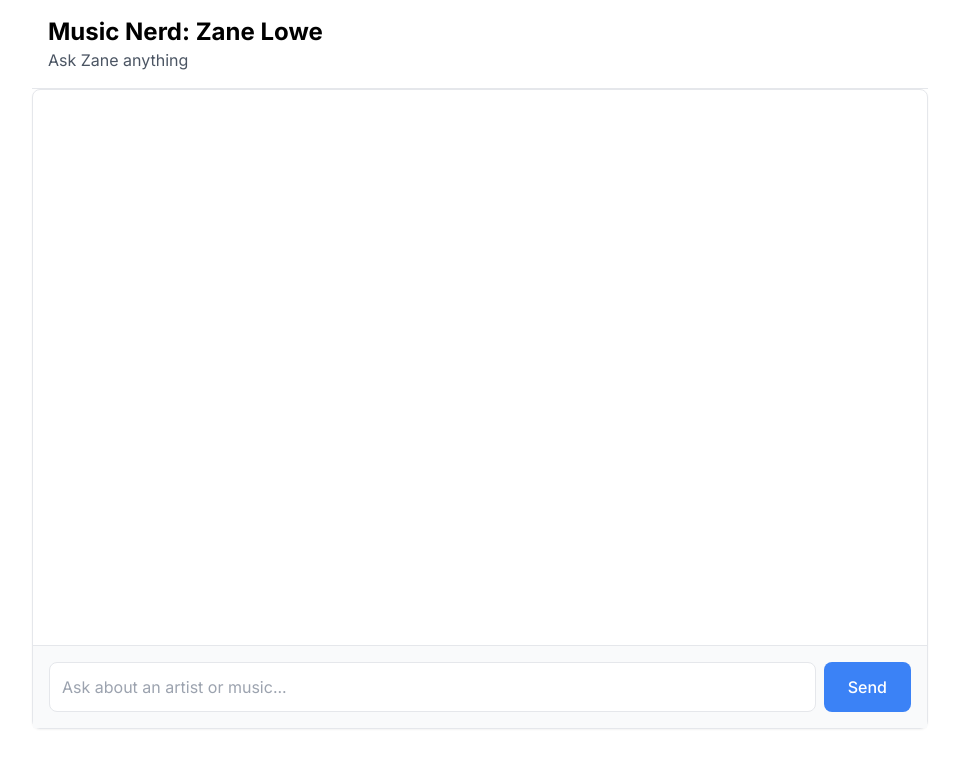
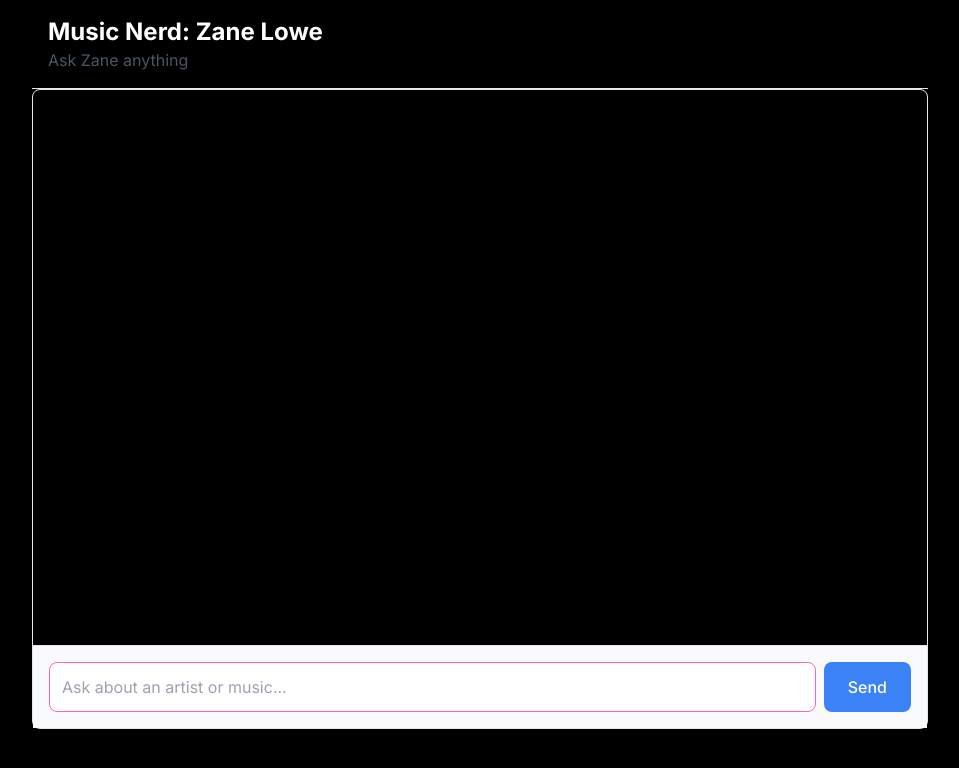
Before and after one commit to p3t3rango/musicnerd3agent, a Next.js app: page / in a window 1280 px wide. Shown: the top 768 px of the page, without its empty margins (160-1119 px from the left). Built offline with nearby package versions, Linux system fonts and the light colour scheme.

Commit message:
Add pink, black, and white theme with updated layout

```diff
--- a/src/app/globals.css
+++ b/src/app/globals.css
@@ -1,3 +1,70 @@
 @tailwind base;
 @tailwind components;
 @tailwind utilities;
+
+:root {
+  --primary-pink: #FF69B4;  /* Hot pink - we can adjust this shade */
+  --secondary-pink: #FFB6C1;  /* Lighter pink for hover states */
+  --background-dark: #000000;
+  --text-white: #FFFFFF;
+  --text-light: #F5F5F5;
+}
+
+body {
+  background-color: var(--background-dark);
+  color: var(--text-white);
+}
+
+/* Base button styling */
+button {
+  background-color: var(--primary-pink);
+  color: var(--text-white);
+  border: none;
+  transition: background-color 0.3s ease;
+}
+
+button:hover {
+  background-color: var(--secondary-pink);
+}
+
+/* Input styling */
+input, textarea {
+  background-color: var(--text-white);
+  color: var(--background-dark);
+  border: 2px solid var(--primary-pink);
+}
+
+input:focus, textarea:focus {
+  outline: none;
+  border-color: var(--secondary-pink);
+  box-shadow: 0 0 5px var(--primary-pink);
+}
+
+/* Link styling */
+a {
+  color: var(--primary-pink);
+  text-decoration: none;
+  transition: color 0.3s ease;
+}
+
+a:hover {
+  color: var(--secondary-pink);
+}
+
+/* Custom scrollbar */
+::-webkit-scrollbar {
+  width: 8px;
+}
+
+::-webkit-scrollbar-track {
+  background: var(--background-dark);
+}
+
+::-webkit-scrollbar-thumb {
+  background: var(--primary-pink);
+  border-radius: 4px;
+}
+
+::-webkit-scrollbar-thumb:hover {
+  background: var(--secondary-pink);
+}
--- a/src/app/layout.tsx
+++ b/src/app/layout.tsx
@@ -1,12 +1,11 @@
-import type { Metadata } from 'next'
+import './globals.css'
 import { Inter } from 'next/font/google'
-import './globals.css'
 
 const inter = Inter({ subsets: ['latin'] })
 
-export const metadata: Metadata = {
-  title: 'Music Nerd: Zane Lowe',
-  description: 'Ask Zane anything',
+export const metadata = {
+  title: 'MusicNerd',
+  description: 'Your AI Music Companion',
 }
 
 export default function RootLayout({
@@ -16,7 +15,11 @@
 }) {
   return (
     <html lang="en">
-      <body className={inter.className}>{children}</body>
+      <body className={inter.className}>
+        <main className="min-h-screen">
+          {children}
+        </main>
+      </body>
     </html>
   )
 }
--- a/tailwind.config.js
+++ b/tailwind.config.js
@@ -6,7 +6,15 @@
     './src/app/**/*.{js,ts,jsx,tsx,mdx}',
   ],
   theme: {
-    extend: {},
+    extend: {
+      colors: {
+        'primary-pink': '#FF69B4',
+        'secondary-pink': '#FFB6C1',
+        'background-dark': '#000000',
+        'text-white': '#FFFFFF',
+        'text-light': '#F5F5F5',
+      },
+    },
   },
   plugins: [],
 }
```
